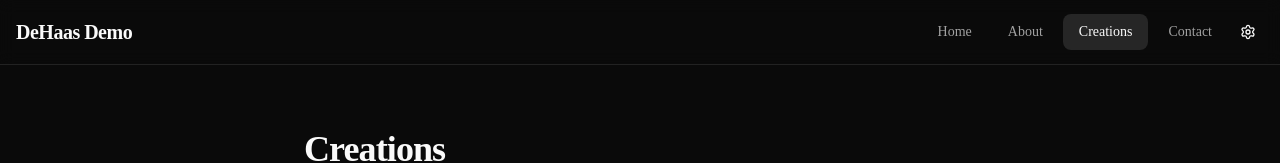
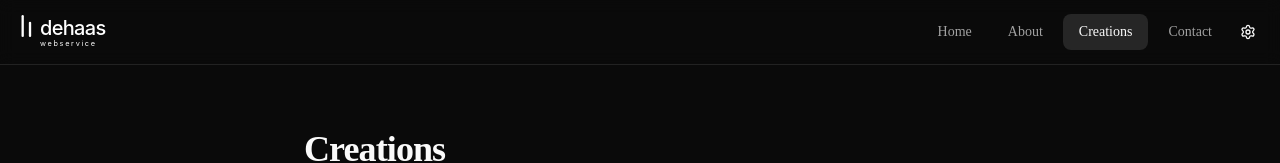
Before and after one commit to Niels020/dehaas-demo, a Next.js app: page /creations in a window 1280 px wide. Shown: the top 163 px of the page. Built offline with nearby package versions, Linux system fonts and the light colour scheme; a web font is replaced by a local one.

Commit message:
feat: add favicon and logo to navigation

```diff
--- a/app/layout.tsx
+++ b/app/layout.tsx
@@ -35,6 +35,9 @@ export const metadata: Metadata = {
 	},
 	description:
 		"Exploring the possibilities of modern web development using AI.",
+	icons: {
+		icon: "/favicon.svg",
+	},
 };
 
 export default function RootLayout({
--- a/components/navigation.tsx
+++ b/components/navigation.tsx
@@ -1,6 +1,7 @@
 "use client";
 
 import Link from "next/link";
+import Image from "next/image";
 import { usePathname } from "next/navigation";
 import { useState } from "react";
 import { MenuIcon } from "lucide-react";
@@ -28,8 +29,14 @@ export function Navigation() {
 	return (
 		<header className="sticky top-0 z-50 w-full border-b bg-background/95 backdrop-blur supports-backdrop-filter:bg-background/60">
 			<div className="container mx-auto flex h-16 items-center justify-between px-4">
-				<Link href="/" className="text-xl font-bold tracking-tight">
-					DeHaas Demo
+				<Link href="/" className="flex items-center">
+					<Image
+						src="/logo.svg"
+						alt="DeHaas Demo"
+						width={120}
+						height={40}
+						priority
+					/>
 				</Link>
 
 				{/* Desktop nav */}
```
Also changed, not shown: app/creations/popup-demo.tsx (+11 -7 lines), public/favicon.svg (added), public/logo.svg (added).
